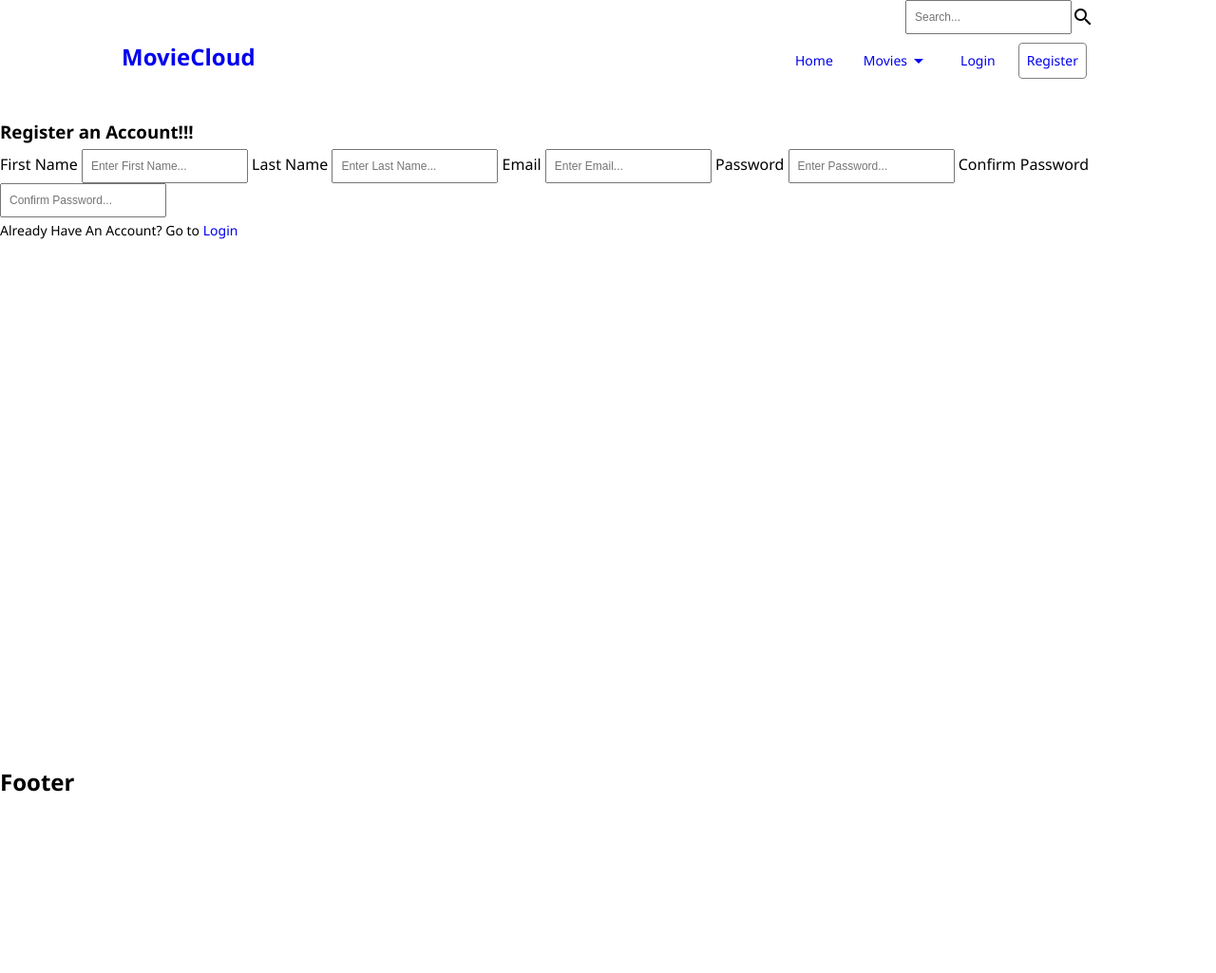
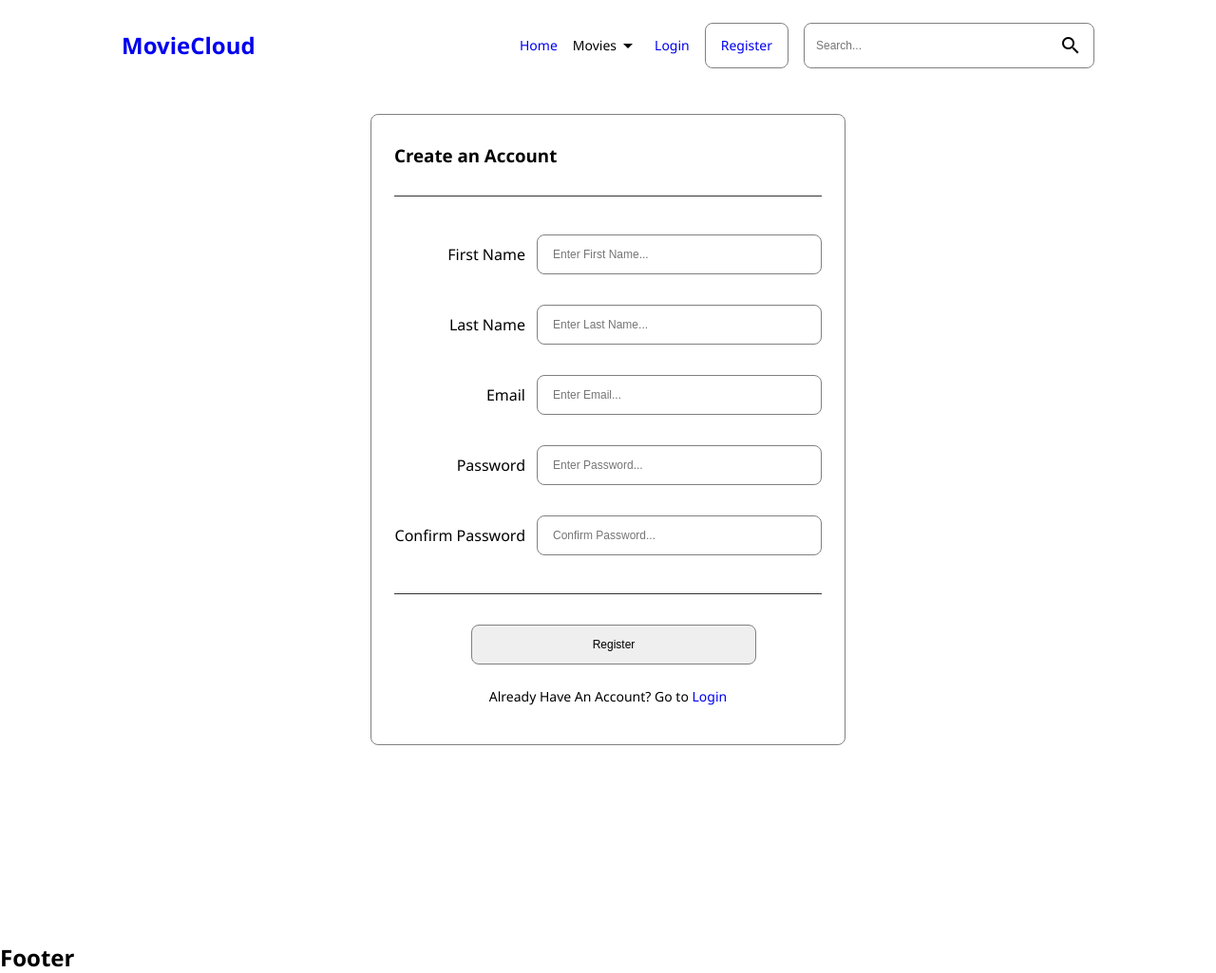
Before and after one commit to lowellrueca/moviecloud, a Python web app: template templates/account/register.html in a window 1280 px wide. Shown: the top 1025 px of the page at 95% size. Before the commit the page ends 834 px from the top, so only its background shows below. Run offline with Jinja, Linux system fonts and the light colour scheme; the template is opened without the code that fills it, so the values that code supplies are empty.

Commit message:
serving initial style

```diff
--- a/static/css/style.css
+++ b/static/css/style.css
@@ -1,3 +1,6 @@
+/*
+/* default style definitions
+*/
 *, *::before, *::after {
     margin: 0;
     padding: 0;
@@ -14,13 +17,11 @@ body {
 
 button {
     font-size: inherit;
-    padding: 8px;
 }
 
 input {
     font-size: .75rem;
     line-height: 1.5rem;
-    padding: 4px 8px;
 }
 
 h1 {
@@ -66,7 +67,8 @@ body, html {
     height: 100%;
 }
 
-/* header style definition
+/*
+/* base style definition
 */
 header {
     position: fixed;
@@ -91,13 +93,25 @@ body, header, main, footer {
     width: 100%;
 }
 
+hr{
+    border: 0;
+    height: 1px;
+    background: #333;
+    margin: 24px 0px;
+}
+
 /*
-/* flex display definition
+/* display definition
 */
 
-.wrap {
+.wrap-indent {
     width: 80%;
     margin: auto;
+}
+
+.wrap-header {
+    position: relative;
+    transform: translateY(50%);
 }
 
 .wrap-flex {
@@ -108,6 +122,7 @@ body, header, main, footer {
     flex-direction: column;
 }
 
+
 .wrap-row {
     flex-direction: row;
     align-items: center;
@@ -115,6 +130,10 @@ body, header, main, footer {
 
 .wrap-baseline {
     align-items: baseline;
+}
+
+.wrap-flex-center {
+    justify-content: center;
 }
 
 .wrap-flex-end {
@@ -135,6 +154,59 @@ body, header, main, footer {
 }
 
 .nav-item-accent {
-    border-radius: 4px;
+    border-radius: 8px;
     border: 1px solid grey;
+    padding: 9px 16px;
+    margin-right: 16px;
 }
+
+/*
+/* search bar style definitions
+*/
+.search {
+    border: none;
+    width: 256px;
+}
+
+.search-bar {
+    border: 1px solid grey;
+    border-radius: 8px;
+    padding: 0px 12px;
+}
+
+.search-icon:hover {
+    cursor: pointer;
+}
+
+/*
+/* form style definitions
+*/
+.form {
+    width: 500px;
+    margin: auto;
+    border: 1px solid grey;
+    border-radius: 8px;
+    padding: 24px;
+}
+
+.form-input {
+    border: 1px solid grey;
+    border-radius: 8px;
+    margin: 8px 0px 8px 12px;
+    padding: 8px 16px;
+    width: 300px;
+}
+
+.form-row {
+    margin: 8px 0px;
+}
+
+.form-row-bot {
+    margin: auto;
+    justify-content: center;
+}
+
+.form-options {
+    margin: 12px 0px;
+    text-align: center;
+}
--- a/templates/account/register.html
+++ b/templates/account/register.html
@@ -1,18 +1,33 @@
 {% set title = 'Register' %}
 {% extends 'base.html' %}
 {% block main %}
-<form action="" method="POST" enctype="application/x-www-form-urlencoded">
-    <h3>Register an Account!!!</h3>
-    <label for="firstName">First Name</label>
-    <input type="text" placeholder="Enter First Name..." name="firstName" required>
-    <label for="lastName">Last Name</label>
-    <input type="text" placeholder="Enter Last Name..." name="lastName" required>
-    <label for="email">Email</label>
-    <input type="email" placeholder="Enter Email..." name="email" required>
-    <label for="password">Password</label>
-    <input type="password" placeholder="Enter Password..." name="password" required>
-    <label for="confirmPassword">Confirm Password</label>
-    <input type="password" placeholder="Confirm Password..." name="confirmPassword" required>
-    <p>Already Have An Account? Go to <a href="{{ url_for('login') }}">Login</a> </p>
+<form class="form wrap-flex wrap-col" action="" method="POST" enctype="application/x-www-form-urlencoded">
+    <h3>Create an Account</h3>
+    <hr>
+    <div class="wrap-flex wrap-row wrap-flex-end form-row">
+        <label for="firstName">First Name</label>
+        <input class="form-input" type="text" placeholder="Enter First Name..." name="firstName" required>
+    </div>
+    <div class="wrap-flex wrap-row wrap-flex-end form-row">
+        <label for="lastName">Last Name</label>
+        <input class="form-input" type="text" placeholder="Enter Last Name..." name="lastName" required>
+    </div>
+    <div class="wrap-flex wrap-row wrap-flex-end form-row">
+        <label for="email">Email</label>
+        <input class="form-input" type="email" placeholder="Enter Email..." name="email" required>
+    </div>
+    <div class="wrap-flex wrap-row wrap-flex-end form-row">
+        <label for="password">Password</label>
+        <input class="form-input" type="password" placeholder="Enter Password..." name="password" required>
+    </div>
+    <div class="wrap-flex wrap-row wrap-flex-end form-row">
+        <label for="confirmPassword">Confirm Password</label>
+        <input class="form-input" type="password" placeholder="Confirm Password..." name="confirmPassword" required>
+    </div>
+    <hr>
+    <div class="wrap-flex wrap-col form-row-bot">
+        <input class="form-input" type="submit" value="Register">
+        <p class="form-options">Already Have An Account? Go to <a href="{{ url_for('login') }}">Login</a> </p>
+    </div>
 </form>
 {% endblock main %}
--- a/templates/shared/header.html
+++ b/templates/shared/header.html
@@ -1,21 +1,20 @@
-<div class="wrap wrap-flex wrap-col">
-    <div class="wrap-flex wrap-row wrap-flex-end">
-        <input type="search" name="search" id="search" placeholder="Search...">
-        <span id="search" class="material-icons">search</span>
-    </div class="wrap-flex wrap-row">
-
-    <div class="wrap-flex wrap-row wrap-baseline">
-        <div class="flex-basis-50">
-            <a href="{{ url_for('home') }}"> <h2>MovieCloud</h2> </a>
-        </div>
-        <div class="wrap-flex flex-basis-50 wrap-row wrap-baseline wrap-flex-end">
+<div class="wrap-header wrap-indent wrap-flex">
+    <div class="wrap-flex flex-basis-50">
+        <a href="{{ url_for('home') }}"> <h2>MovieCloud</h2> </a>
+    </div>
+    <div class="wrap-flex flex-basis-50">
+        <div class="wrap-flex wrap-row">
             <a class="nav-item" href="{{ url_for('home') }}">Home</a>
-            <a class="nav-item wrap-flex wrap-row" href="#">
+            <span class="wrap-flex wrap-row">
                 <span>Movies</span>
                 <span class="material-icons">arrow_drop_down</span>
-            </a>
+            </span>
             <a class="nav-item" href="{{ url_for('login') }}">Login</a>
-            <a class="nav-item nav-item-accent" href="{{ url_for('register') }}">Register</a>
+            <a class="nav-item-accent" href="{{ url_for('register') }}">Register</a>
         </div>
+        <div class="wrap-flex wrap-row search-bar">
+            <input id="search" class="search" type="search" name="search" placeholder="Search...">
+            <span id="search" class="search-icon material-icons">search</span>
+        </div class="wrap-flex wrap-row">
     </div>
 </div>
```
Also changed, not shown: templates/account/login.html (+16 -8 lines).
